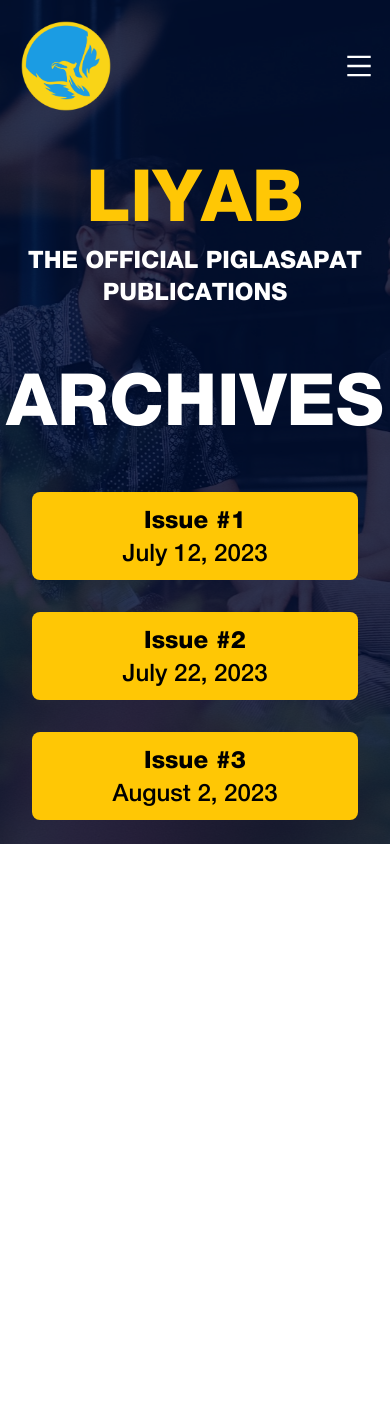
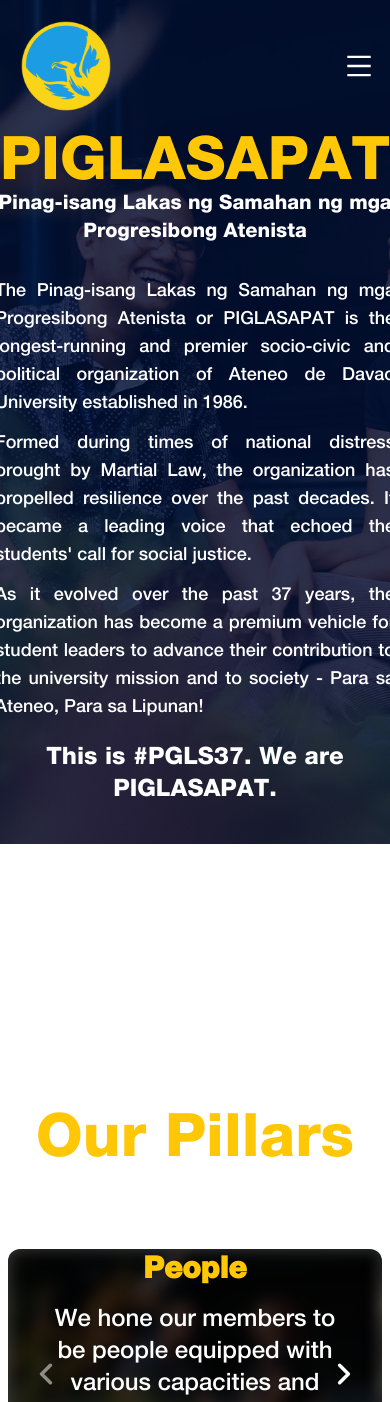
Before and after one commit to lmbtupas/PGLSPT-37, a Next.js app in the folder pglspt-37/: page / in a window 390 px wide. Shown: the top 1402 px of the page. Before the commit the page ends 916 px from the top, so only its background shows below. Built offline with nearby package versions, Linux system fonts and the light colour scheme.

Commit message:
added responsiveness to about page, will refine later on

```diff
--- a/pglspt-37/app/about/page.js
+++ b/pglspt-37/app/about/page.js
@@ -12,7 +12,7 @@
           <div className="z-[3] flex flex-col items-center justify-center mb-[2rem]">
           <h2 className="text-yellow font-header text-6xl md:text-8xl"> PIGLASAPAT </h2>
           <h3 className="text-white font-header text-xl md:text-3xl text-center" > Pinag-isang Lakas ng Samahan ng mga Progresibong Atenista </h3>
-          <div className="body_text w-[50rem] text-justify mt-5">
+          <div className="body_text w-[25rem] md:w-[40rem] lg:w-[50rem] text-justify mt-5">
             <p className="mt-3"> The Pinag-isang Lakas ng Samahan ng mga Progresibong Atenista or PIGLASAPAT is the longest-running and premier socio-civic and political organization of Ateneo de Davao University established in 1986. </p>
             <p className="mt-3">Formed during times of national distress brought by Martial Law, the organization has propelled resilience over the past decades. It became a leading voice that echoed the students' call for social justice. </p>
             <p className="mt-3">As it evolved over the past 37 years, the organization has become a premium vehicle for student leaders to advance their contribution to the university mission and to society - Para sa Ateneo, Para sa Lipunan! </p>
@@ -23,17 +23,19 @@
       </section>
 
       <section className="flex flex-col items-center justify-center h-screen">
-        <div className="flex flex-col items-center justify-center">
+        <div className="flex flex-col items-center justify-center mt-20">
           <div className="z-[3] flex flex-col items-center justify-center">
             <h2 className="text-yellow font-header text-6xl md:text-8xl"> Our Pillars  </h2>
             <h2 className="text-white font-header text-xl md:text-3xl text-center uppercase"> A PIGLASAPAT Leader Adheres to the Three Pillars  </h2>
-              <Slider />
+              <div className="p-2">
+                <Slider />
+              </div>
           </div>
         </div>
       </section>
 
       <section className="flex flex-col items-center w-full h-screen">
-        <div className="flex flex-col justify-center items-center z-[3] mt-16">
+        <div className="flex flex-col justify-center items-center z-[3]">
             <div className='text-white font-header text-3xl'>
                 PIGLASAPAT 37
             </div>
@@ -49,7 +51,7 @@
                 />
             </div>
 
-            <div className="body_text w-[50rem] text-justify mt-5">
+            <div className="body_text w-[25rem] md:w-[40rem] lg:w-[50rem] text-justify mt-5">
               <p className="mt-5 subheader_1 text-center">What are we truly seeking for? </p>
               <p className="mt-3">For 37 years, the Pinag-Isang Lakas ng Samahan ng mga Progresibong Atenista journeyed its way through the test of time. The stories of defeat, triumphs, downfall, and rebirth are what fueled the organization to continue pursuing its mission through ups and downs, crests and troughs. </p>
               <p className="mt-3">Moreso, navigating through a world that continues to progress and circumstances that continue to evolve, we find ourselves reaching out for our ultimate purpose. </p>
--- a/pglspt-37/app/page.js
+++ b/pglspt-37/app/page.js
@@ -8,8 +8,8 @@
 export default function Home() {
   return (
     // <Hero />
-  // <About />
+  <About />
   // <Activities />
-  <Liyab />
+  // <Liyab />
   )
 }
```
